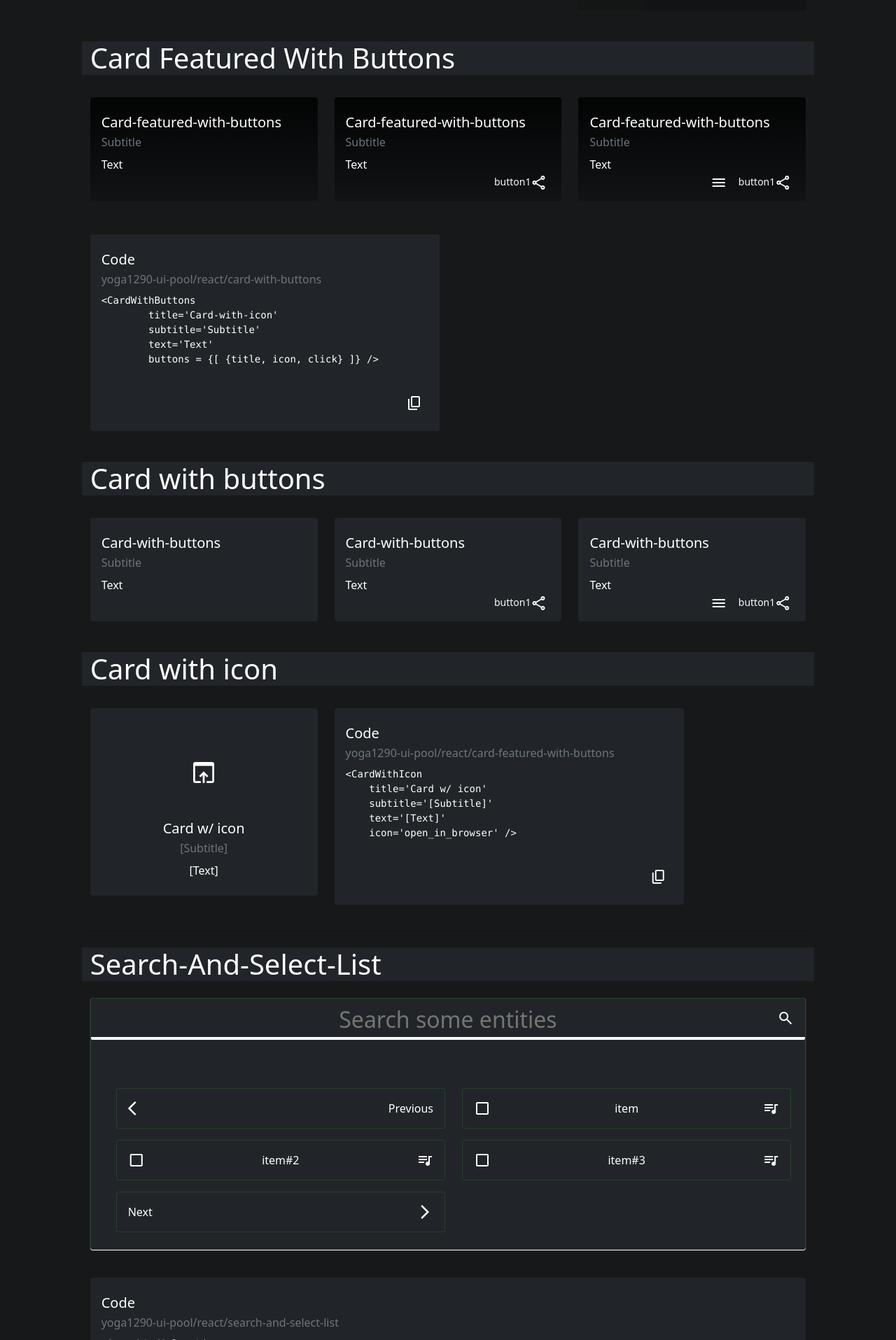
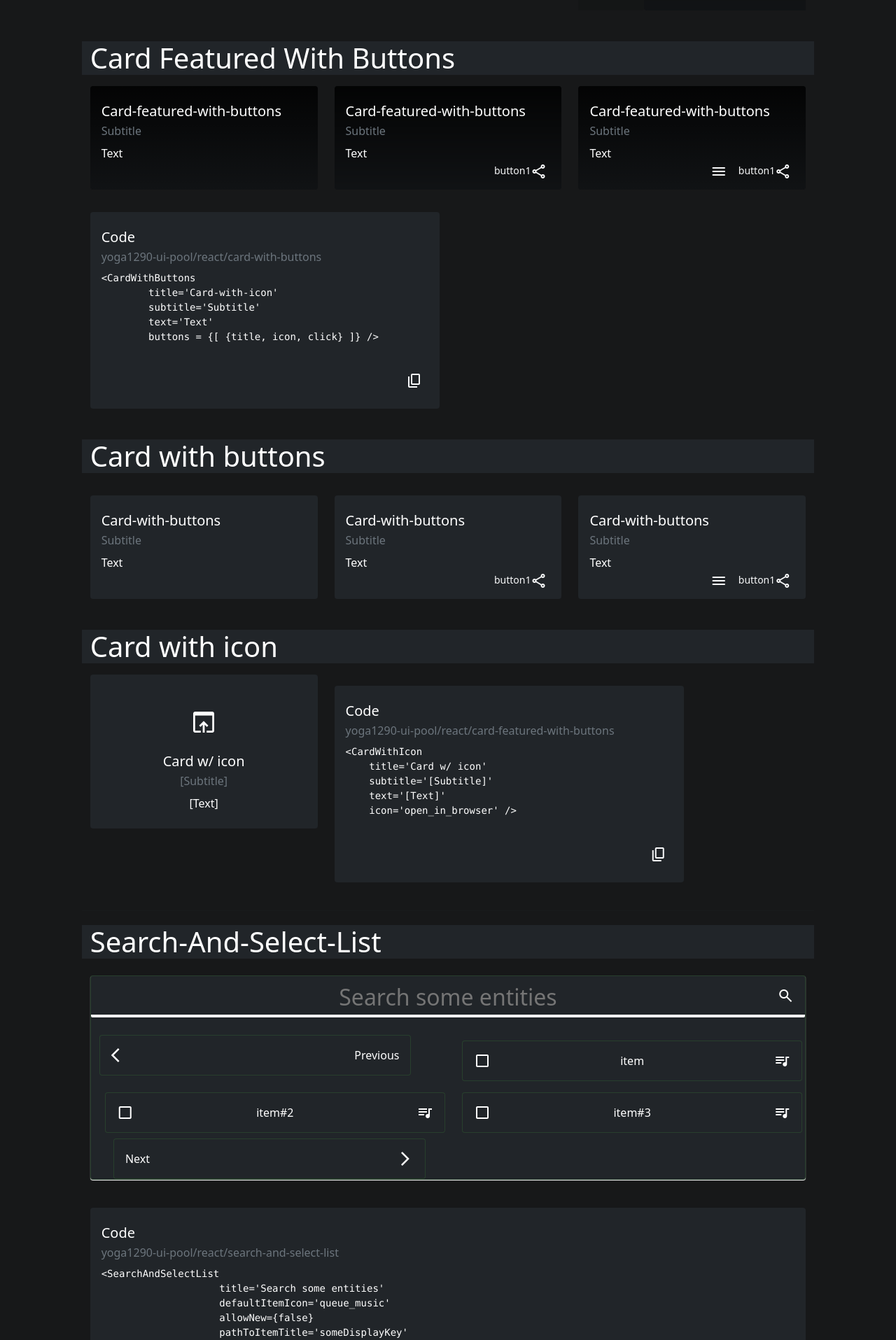
Before and after one commit to yoga1290/yoga1290-ui-pool, a React app: page / in a window 1280 px wide. Shown: the part 1825-3740 px from the top of the page at 70% size. Built offline with nearby package versions, Linux system fonts and the light colour scheme.

Commit message:
style changes

```diff
--- a/react/card-featured-with-buttons/index.tsx
+++ b/react/card-featured-with-buttons/index.tsx
@@ -26,7 +26,7 @@ const getCSSBackgroud = (backgroundImageUrl: string = '') => ({
 export default ({ title, text, subtitle, backgroundImageUrl, buttons }: CardProps) => (
         <div className={`card-featured-with-buttons animate__animated animate__fadeInUp col-12 align-self-stretch d-flex`}>
 
-            <div className="card bg-dark col-12 border-light pointer-cursor py-2 my-4" tabIndex={0}
+            <div className="card bg-dark col-12 border-light pointer-cursor py-2 my-2" tabIndex={0}
                 style={getCSSBackgroud(backgroundImageUrl)}>
             <div className="card-body card-featured__body">
 
--- a/react/card-with-icon/index.tsx
+++ b/react/card-with-icon/index.tsx
@@ -14,9 +14,9 @@ const doNothing: React.MouseEventHandler<HTMLDivElement> = () => {};
 export default ({ title, text, subtitle, click, icon }: CardProps) => (
         <div className={`card-with-icon animate__animated animate__fadeInUp col-12 align-self-stretch d-flex text-center`}>
 
-            <div className="card bg-dark col-12 border-light pointer-cursor py-2 my-4" tabIndex={0} onClick={!!click? click:doNothing}>
+            <div className="card bg-dark col-12 border-light pointer-cursor py-2 my-2" tabIndex={0} onClick={!!click? click:doNothing}>
             <div className="card-body">
-                <span className="material-symbols-outlined align-middle p-5 fs-1">{ icon }</span>
+                <span className="material-symbols-outlined align-middle my-4 fs-1">{ icon }</span>
                 <h5 className="card-title user-select-all">{ title }</h5>
                 <p className={`card-subtitle user-select-all mb-2 text-muted ${subtitle ? '':'invisible'}`}>
                     { subtitle }
--- a/react/search-and-select-list/index.tsx
+++ b/react/search-and-select-list/index.tsx
@@ -57,7 +57,7 @@ export default ({   title,
     }, [pageNumber, query]);
 
     return <>
-    <div className="search-and-select-list card col-12 d-inline-block bg-dark my-3">
+    <div className="search-and-select-list card col-12 d-inline-block bg-dark my-3 px-0">
         <div className="card-title">
             <input
                 className="search-bar__subquery text-center col-12 mx-0"
@@ -74,14 +74,14 @@ export default ({   title,
             </div>
         </div>
 
-        <div className="card-body row">
+        <div className="card-body row p-0 mx-0">
 
-            <div className="selected-items row justify-content-center">
+            <div className="selected-items row justify-content-center p-0 m-0">
             {!!selectedItem &&
                 selectedItem.map((it, idx) => (
                     <div
                         key={idx}
-                        className="card cursor-pointer m-1 col-12 col-lg-6">
+                        className="card cursor-pointer mx-auto col-11 col-lg-6">
 
                         <div
                             onClick={ () => { unselectItem(idx) } }
@@ -101,7 +101,7 @@ export default ({   title,
         {!!hasPrevious && (<>
             <div className="align-self-stretch d-inline-block col-12 col-sm-6">
                 <div
-                    className="card bg-dark d-inline-flex col-12 m-2 cursor-pointer"
+                    className="card bg-dark d-inline-flex col-11 mx-auto cursor-pointer"
                     onClick={() => (setPageNumber(pageNumber - 1))}>
                     <div className="card-body d-inline-flex justify-content-between">
                         <span className="material-symbols-outlined align-middle">arrow_back_ios</span>
@@ -158,7 +158,7 @@ export default ({   title,
         {!!hasNext && (<>
             <div className="align-self-stretch d-inline-flex col-12 col-sm-6">
                 <div
-                    className="card bg-dark d-inline-flex col-12 m-2 cursor-pointer"
+                    className="card bg-dark d-inline-flex col-11 mx-auto cursor-pointer"
                     onClick={() => (setPageNumber(pageNumber + 1))}>
                     <div className="card-body d-inline-flex justify-content-between">
                         Next
```
